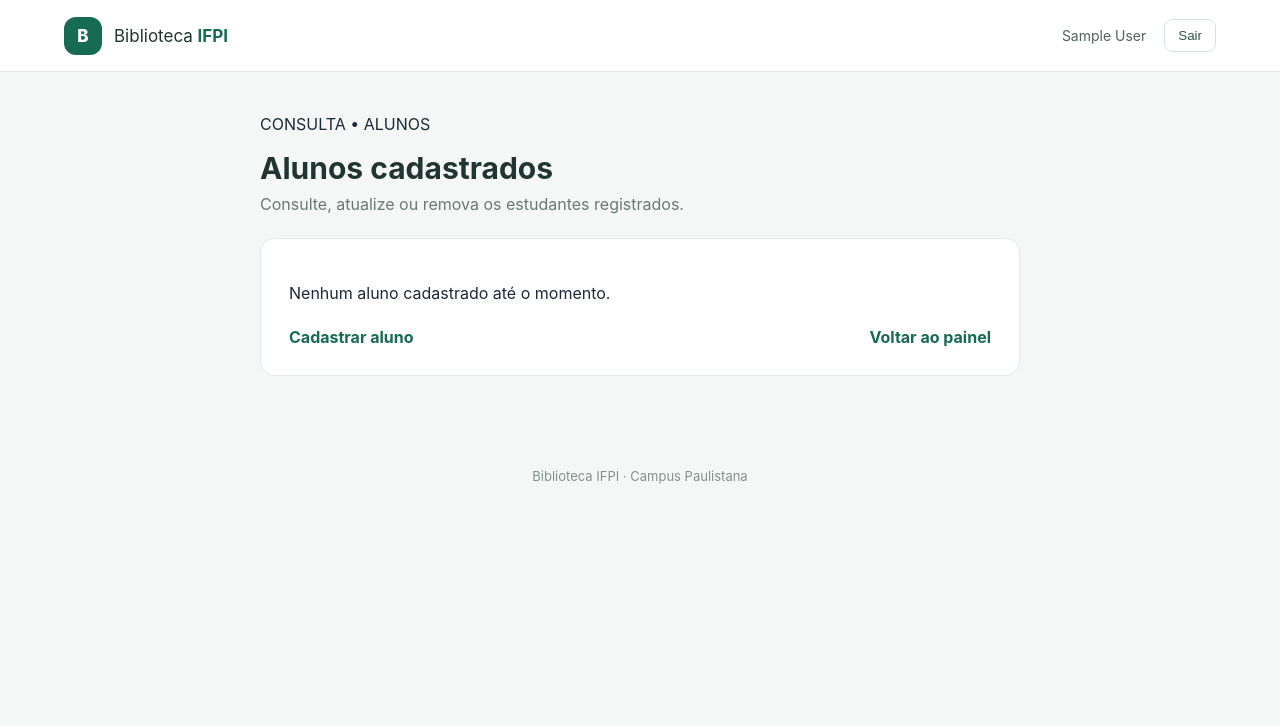
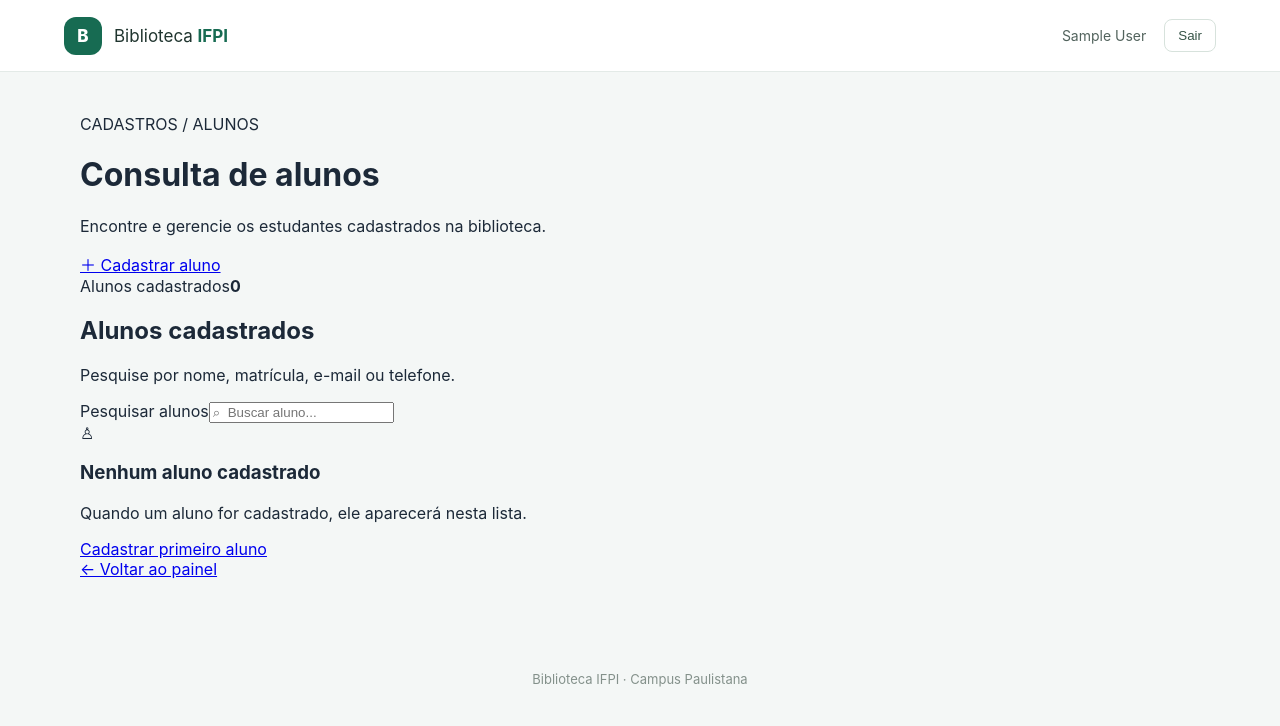
Before and after one commit to Diogohk/IFPI---BIBLIOTECA, a Flask app: page /alunos/listar in a window 1280 px wide. Shown: the top 726 px of the page. Run offline with Flask 3, Linux system fonts and the light colour scheme; the visitor is signed in with stand-in values (Sample User, id 1); data that the repository does not hold is empty.

Commit message:
Moderniza consulta e listagem de alunos

```diff
--- a/BIBLIOTECA - PROJETO/app/templates/listar_alunos.html
+++ b/BIBLIOTECA - PROJETO/app/templates/listar_alunos.html
@@ -1,27 +1,41 @@
 {% extends "base.html" %}
-{% block title %}Alunos cadastrados | Biblioteca IFPI{% endblock %}
+{% block title %}Alunos | Biblioteca IFPI{% endblock %}
+{% block styles %}<link rel="stylesheet" href="{{ url_for('static', filename='css/consultas.css') }}">{% endblock %}
 {% block content %}
-<div class="form-page">
-    <p class="eyebrow">CONSULTA • ALUNOS</p>
-    <h1>Alunos cadastrados</h1>
-    <p>Consulte, atualize ou remova os estudantes registrados.</p>
-    <div class="form-card">
+<main class="consulta-page">
+  <header class="consulta-header">
+    <div>
+      <p class="eyebrow">CADASTROS <span>/</span> ALUNOS</p>
+      <h1>Consulta de alunos</h1>
+      <p class="consulta-subtitle">Encontre e gerencie os estudantes cadastrados na biblioteca.</p>
+    </div>
+    <a class="consulta-primary" href="{{ url_for('alunos.cadastrar_aluno') }}">＋ Cadastrar aluno</a>
+  </header>
+
+  <section class="consulta-stats consulta-stats-single" aria-label="Resumo dos alunos">
+    <article class="consulta-stat"><span>Alunos cadastrados</span><strong>{{ alunos|length }}</strong></article>
+  </section>
+
+  <section class="consulta-panel">
+    <div class="consulta-toolbar">
+      <div><h2>Alunos cadastrados</h2><p>Pesquise por nome, matrícula, e-mail ou telefone.</p></div>
+      <label class="consulta-search"><span class="sr-only">Pesquisar alunos</span><input id="consulta-search" type="search" placeholder="⌕  Buscar aluno..."></label>
+    </div>
     {% if alunos %}
-        <div class="table-responsive">
-            <table>
-                <thead><tr><th>Matrícula</th><th>Nome</th><th>E-mail</th><th>Telefone</th><th>Ações</th></tr></thead>
-                <tbody>
+    <div class="consulta-table-wrap">
+      <table class="consulta-table">
+        <thead><tr><th>Aluno</th><th>Matrícula</th><th>Contato</th><th class="actions-heading">Ações</th></tr></thead>
+        <tbody id="consulta-rows">
         {% for aluno in alunos %}
-                    <tr>
-                        <td>{{ aluno.matricula }}</td>
-                        <td>{{ aluno.nome }}</td>
-                        <td>{{ aluno.email or "Não informado" }}</td>
-                        <td>{{ aluno.telefone or "Não informado" }}</td>
-                        <td class="table-actions">
-                            <a href="{{ url_for('alunos.editar_aluno', matricula=aluno.matricula) }}">Editar</a>
+          <tr class="consulta-row" data-search="{{ (aluno.nome ~ ' ' ~ aluno.matricula ~ ' ' ~ (aluno.email or '') ~ ' ' ~ (aluno.telefone or ''))|lower }}">
+            <td><div class="student-cell"><span class="student-avatar">{{ aluno.nome[:1]|upper }}</span><span><strong class="cell-title">{{ aluno.nome }}</strong><span class="cell-caption">Estudante</span></span></div></td>
+            <td><span class="codigo-chip">{{ aluno.matricula }}</span></td>
+            <td><span class="contact-main">{{ aluno.email or 'E-mail não informado' }}</span><span class="cell-caption">{{ aluno.telefone or 'Telefone não informado' }}</span></td>
+            <td class="consulta-actions">
+              <a class="action-link" href="{{ url_for('alunos.editar_aluno', matricula=aluno.matricula) }}">Editar</a>
               <form method="POST" action="{{ url_for('alunos.excluir_aluno', matricula=aluno.matricula) }}" data-confirm="Excluir este aluno? A operação não será permitida se houver empréstimos vinculados ao histórico.">
                 <input type="hidden" name="csrf_token" value="{{ csrf_token() }}">
-                                <button type="submit" class="button button-secondary">Excluir</button>
+                <button type="submit" class="action-link action-danger">Excluir</button>
               </form>
             </td>
           </tr>
@@ -29,13 +43,12 @@
         </tbody>
       </table>
     </div>
+    <p class="consulta-no-results" id="consulta-empty" hidden>Nenhum aluno encontrado para essa pesquisa.</p>
     {% else %}
-            <p>Nenhum aluno cadastrado até o momento.</p>
+      <div class="consulta-empty"><span class="empty-icon">♙</span><h3>Nenhum aluno cadastrado</h3><p>Quando um aluno for cadastrado, ele aparecerá nesta lista.</p><a class="consulta-primary" href="{{ url_for('alunos.cadastrar_aluno') }}">Cadastrar primeiro aluno</a></div>
     {% endif %}
-        <div class="form-actions">
-            <a href="{{ url_for('alunos.cadastrar_aluno') }}">Cadastrar aluno</a>
-            <a href="{{ url_for('dashboard.inicio') }}">Voltar ao painel</a>
-        </div>
-    </div>
-</div>
+  </section>
+  <a class="consulta-back" href="{{ url_for('dashboard.inicio') }}">← Voltar ao painel</a>
+</main>
 {% endblock %}
+{% block scripts %}<script src="{{ url_for('static', filename='js/ConsultaListas.js') }}" defer></script>{% endblock %}
```
Lines whose indentation alone changed are shown as unchanged.
